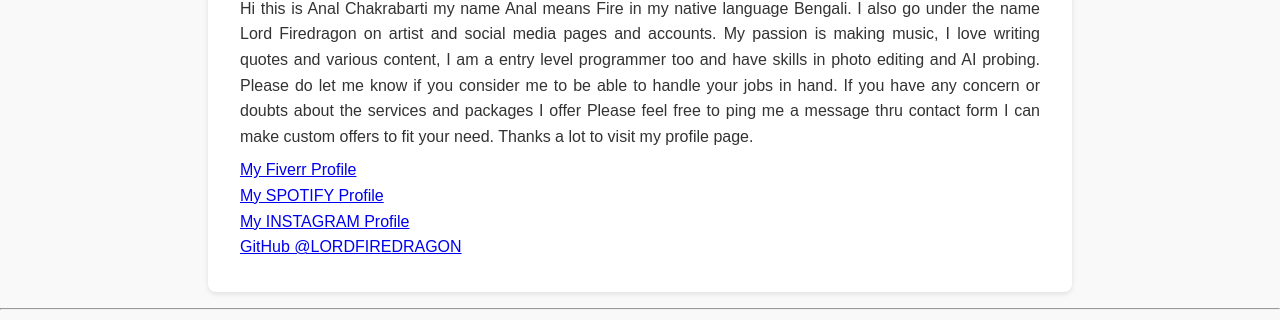
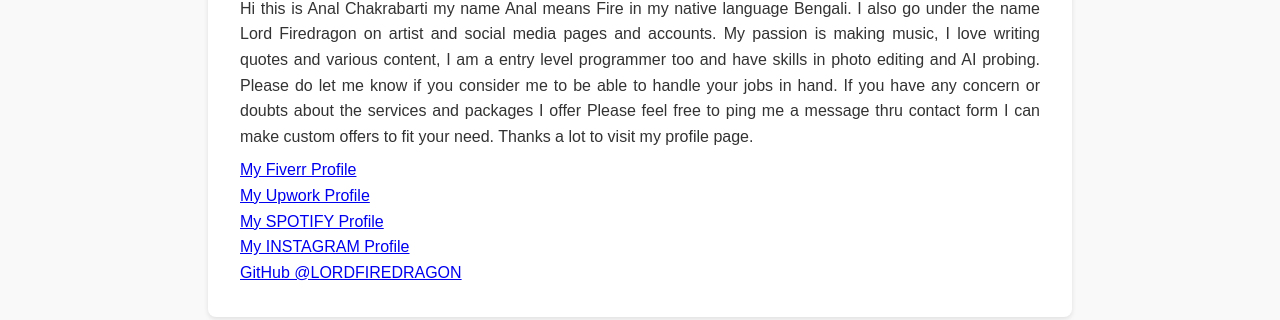
Before and after one commit to LordFiredragon/Freelancing-portfolio, a plain HTML site: page index.html in a window 1280 px wide. Shown: the part 480-800 px from the top of the page. Drawn offline with Linux system fonts and the light colour scheme; a script that the page names is missing.

Commit message:
Update index.html

```diff
--- a/index.html
+++ b/index.html
@@ -48,6 +48,8 @@
         I can make custom offers to fit your need.
         Thanks a lot to visit my profile page.</p>
         <a href = "https://www.fiverr.com/lordfiredragon?public_mode=true">My Fiverr Profile</a>
+        <br>
+        <a href = "https://www.upwork.com/freelancers/~01639a31d260aed834?mp_source=share">My Upwork Profile</a>
         <br>
         <a href = "https://open.spotify.com/artist/7nev5sWqaNiRNdA6904CKT?si=OgK6RuuySAiKEoyZLabiFw">My SPOTIFY Profile</a>
         <br>
```
